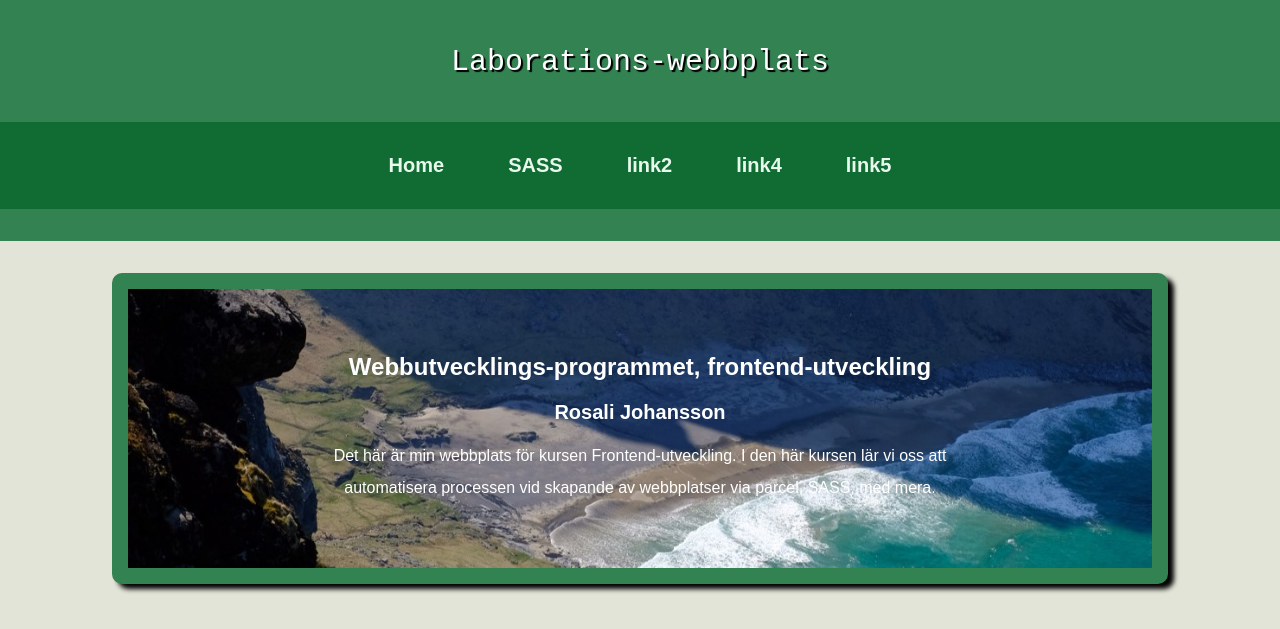
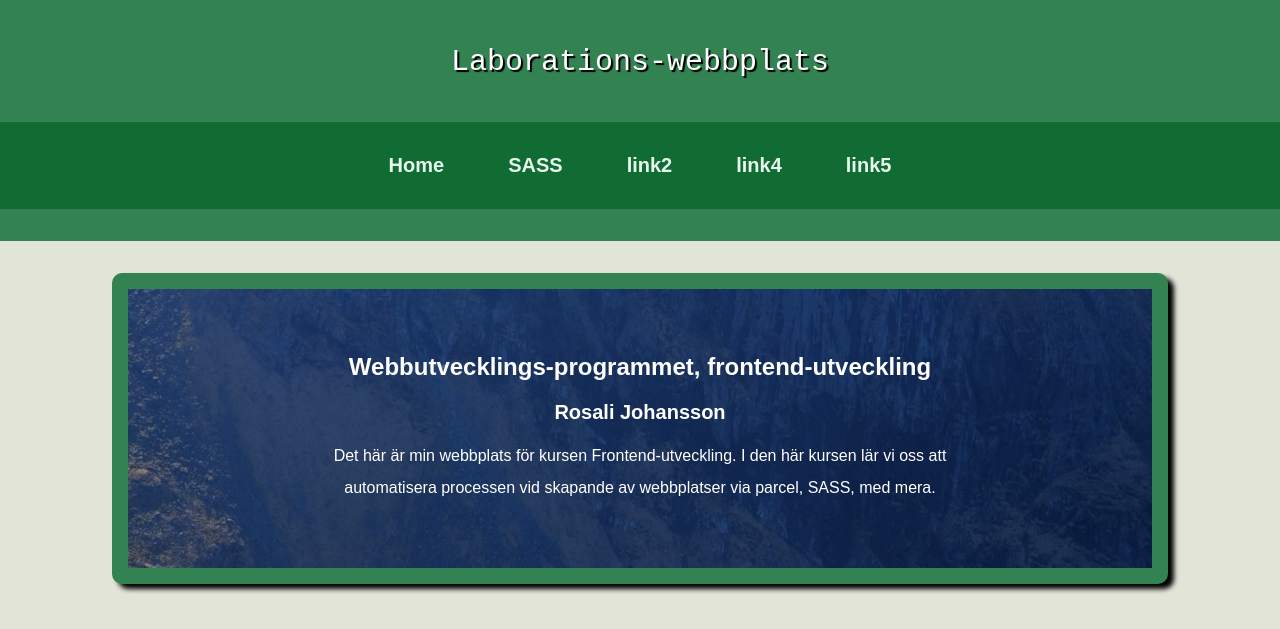
Before and after one commit to Rosalij/momenttre, a website built with Parcel: page src/index.html in a window 1280 px wide. Shown: the top 629 px of the page. Built offline with nearby package versions, Linux system fonts and the light colour scheme.

Commit message:
changed background image position

```diff
--- a/src/css/_layout.scss
+++ b/src/css/_layout.scss
@@ -103,7 +103,7 @@ article {
     padding: 3em;
     text-align: center;
     background-image: url("../images/image1.jpg");
-    background-position: bottom;
+    background-position: middle;
     height: fit-content;
     background-size: cover;
     background-repeat: no-repeat;
```
